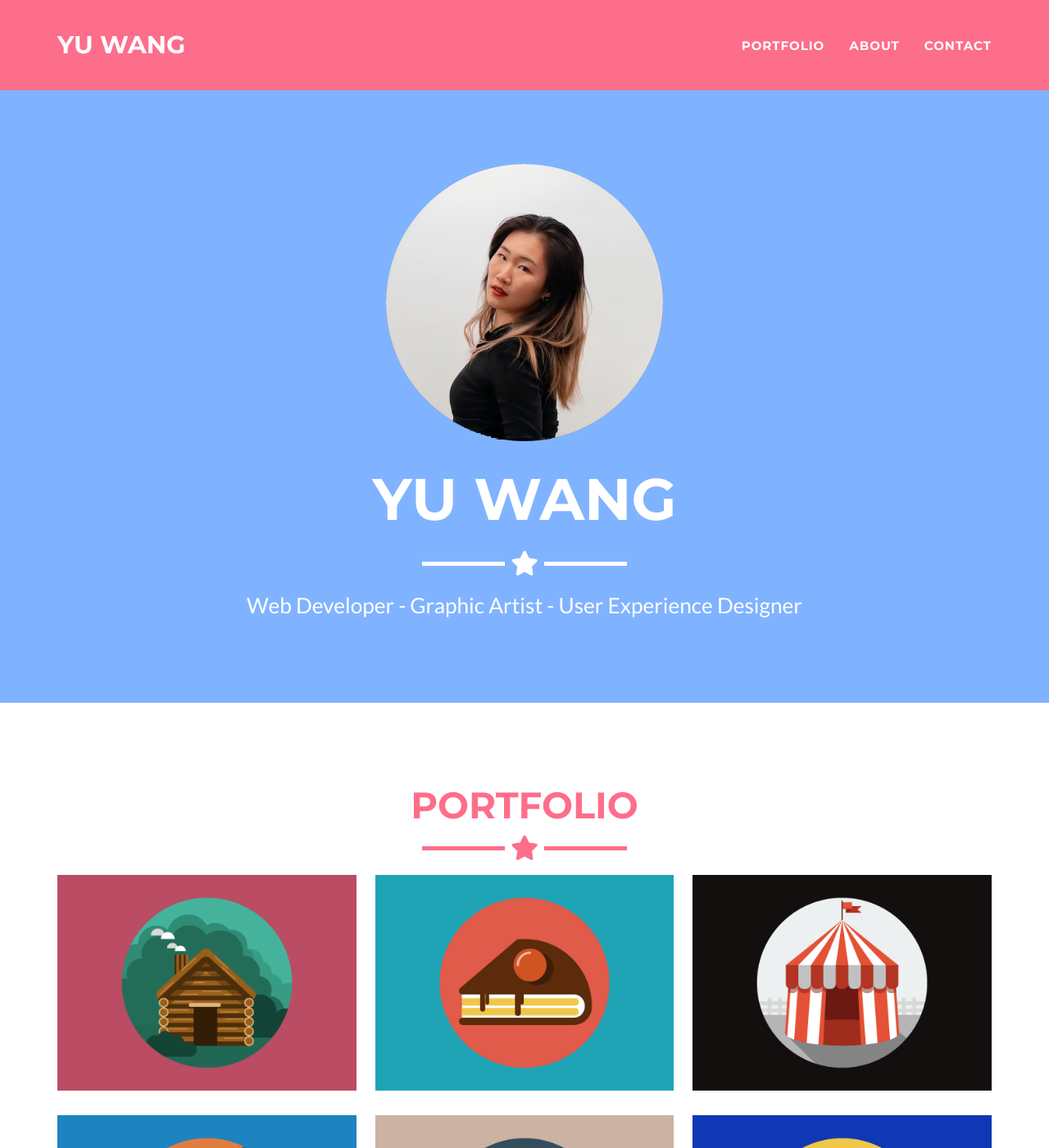
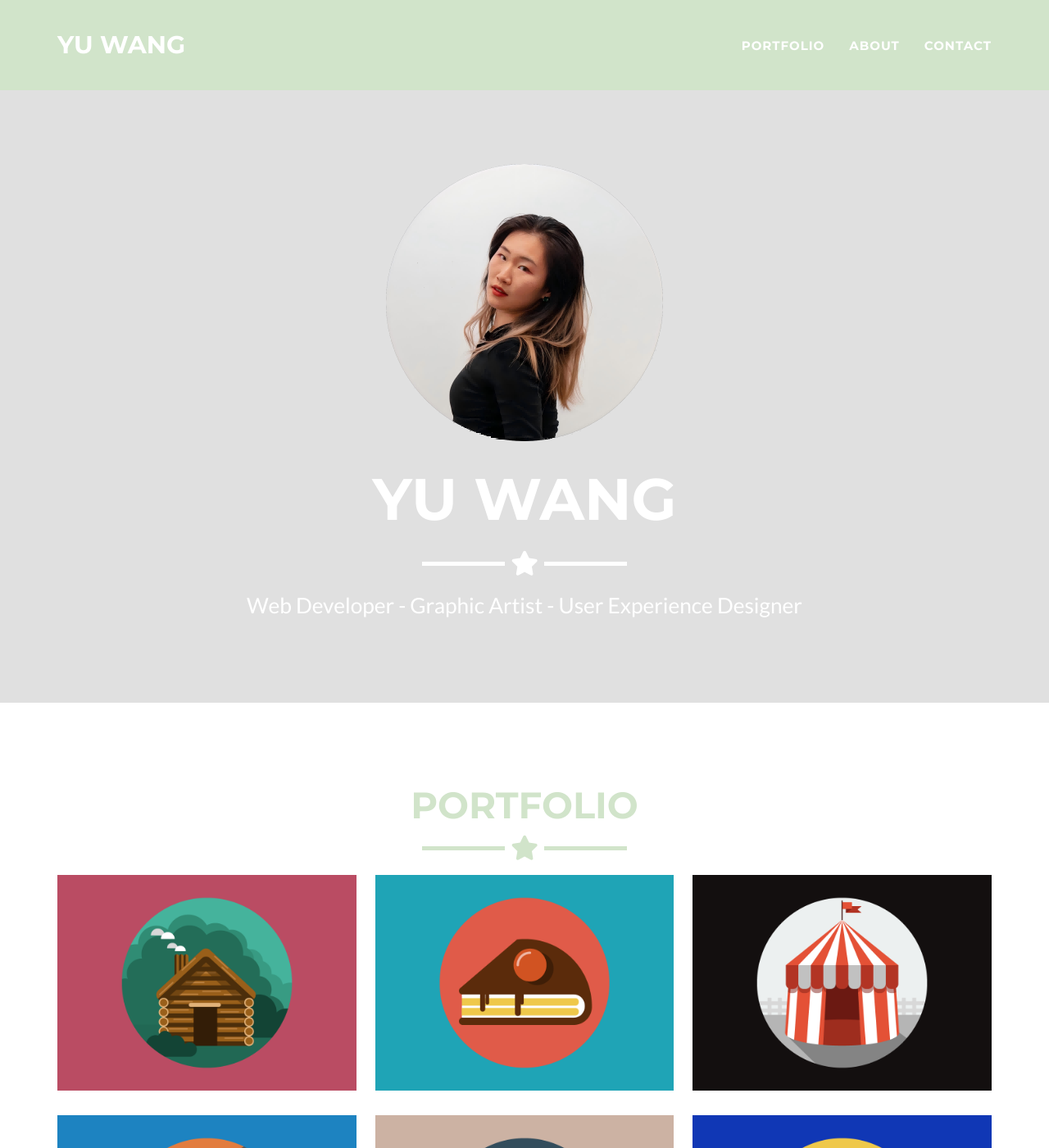
Before and after one commit to yummmzi/yummmzi.github.io, a Jekyll site: the page built from _posts/2014-07-18-project-1.markdown, in a window 1280 px wide and 1400 px high. Shown: the whole window at 82% size. Built offline with Jekyll 4.4.1, drawn with Linux system fonts in a browser that asks for light colours.

Commit message:
Update _config.yml
changed color theme

```diff
--- a/_config.yml
+++ b/_config.yml
@@ -26,10 +26,10 @@ disqus_shortname: myshortname
 
 # Color settings (hex-codes without the leading hash-tag)
 color:
-  primary: 80B3FF #18bc9c
-  primary-rgb: "128,179,255" #"24,288,156"
-  secondary: FD6E8A #2c3e50
-  secondary-dark: A2122F #233140
+  primary: E0E0E0 #80B3FF
+  primary-rgb: "88,88,88" #"128,179,255"
+  secondary: D1E4CA #FD6E8A
+  secondary-dark: 89AB8B #A2122F
 
 # Footer settings
 footer:
```
